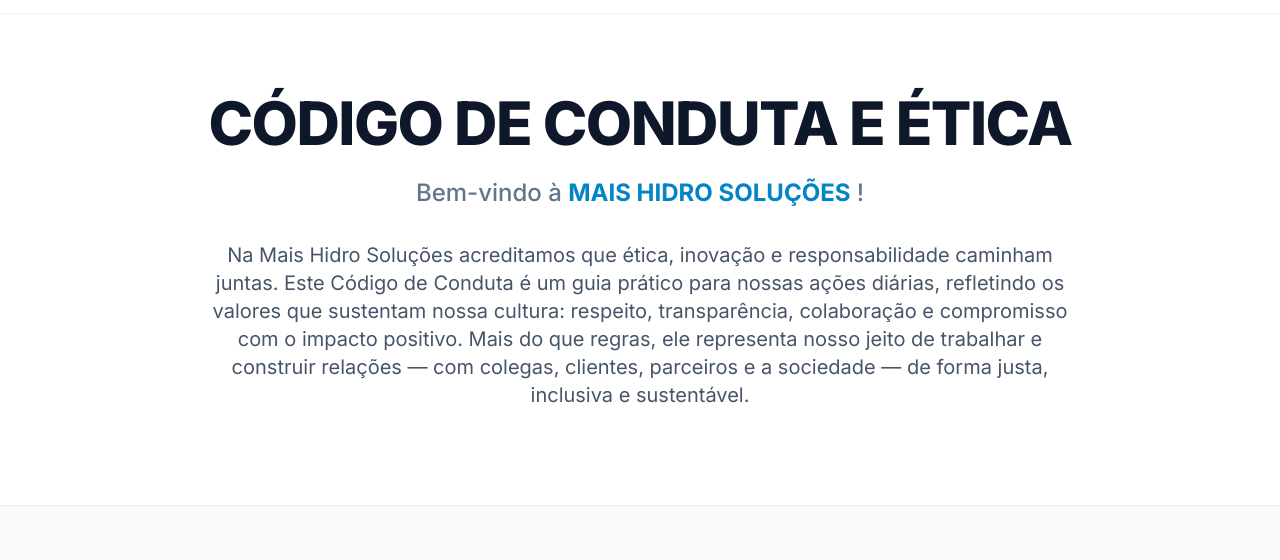
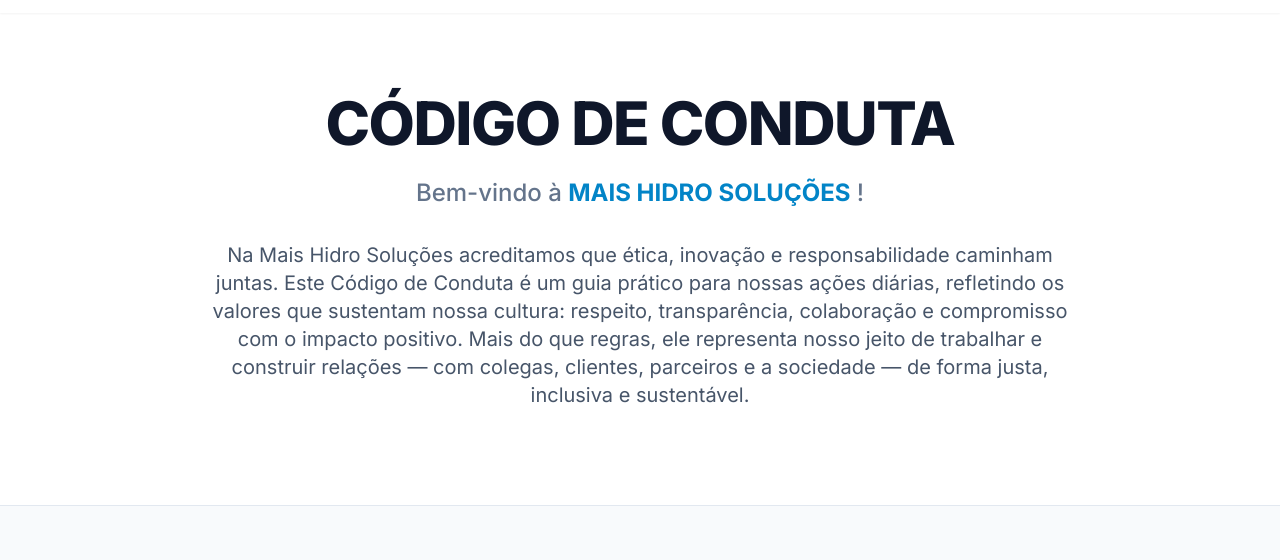
Before and after one commit to maishidrosolucoes-cmyk/c-digo-de-conduta, a plain HTML site: page index.html in a window 1280 px wide. Shown: the part 75-635 px from the top of the page. Drawn offline with nearby package versions, Linux system fonts and the light colour scheme.

Commit message:
Update index.html

```diff
--- a/index.html
+++ b/index.html
@@ -72,7 +72,7 @@
         <div class="max-w-7xl mx-auto px-4 sm:px-6 lg:px-8 pt-12 pb-16 md:pt-20 md:pb-24 text-center">
 
             <h1 class="text-3xl sm:text-4xl md:text-5xl lg:text-6xl font-extrabold text-slate-900 tracking-tight mb-4 md:mb-6">
-                CÓDIGO DE CONDUTA E ÉTICA
+                CÓDIGO DE CONDUTA
             </h1>
 
             <h2 class="text-lg md:text-2xl font-medium text-slate-500 mb-6 md:mb-8">
```
